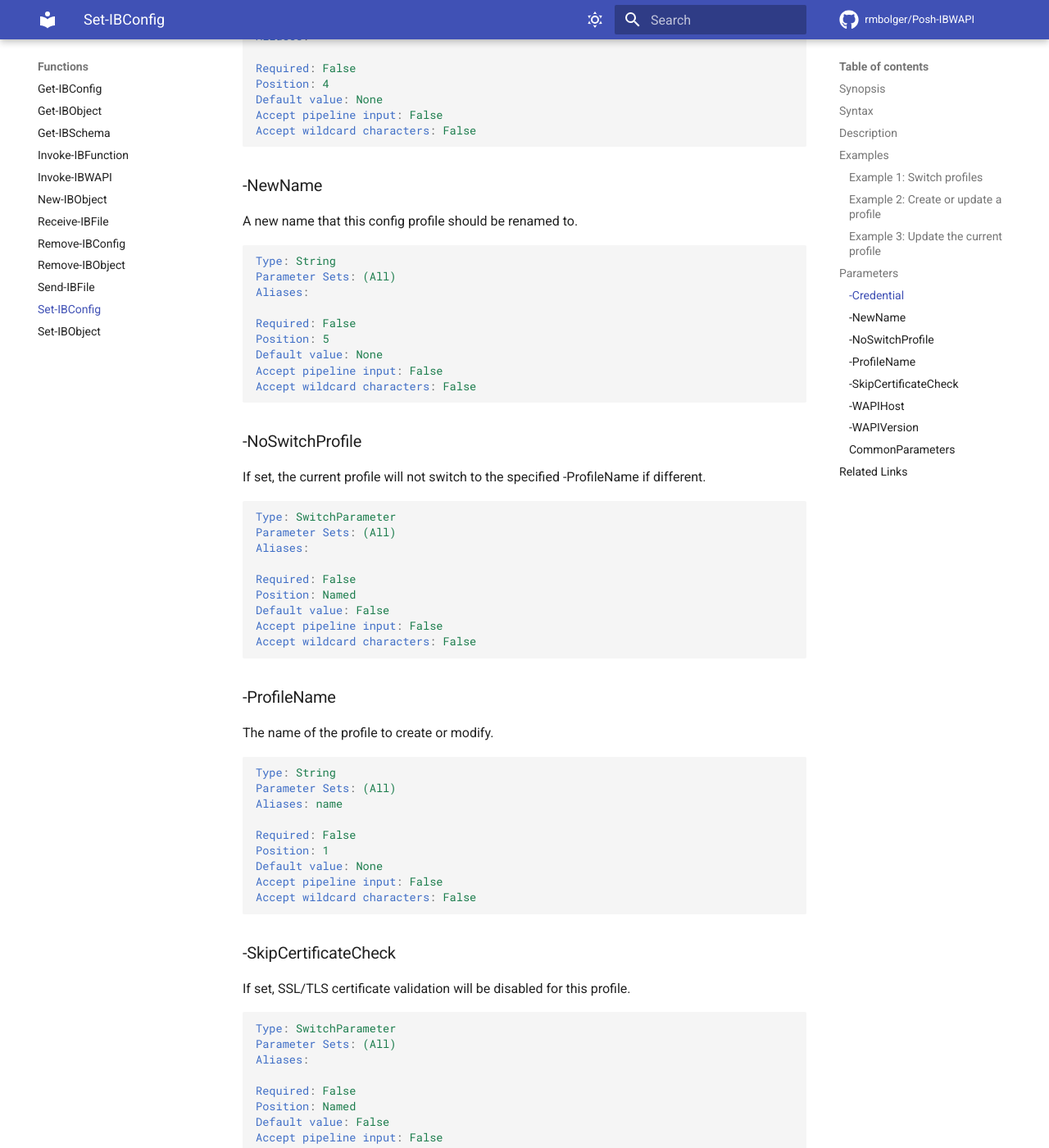
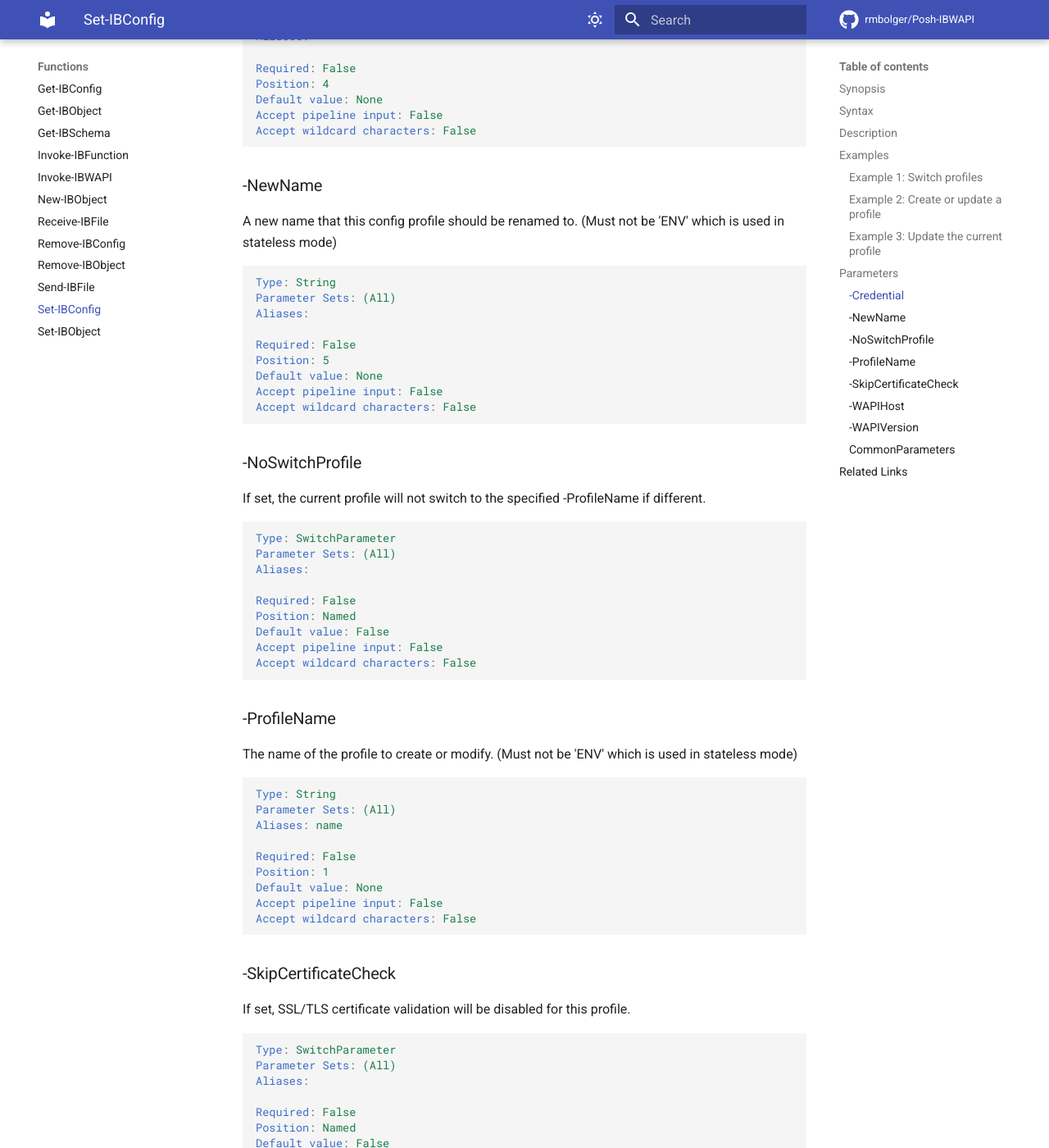
Before and after one commit to rmbolger/Posh-IBWAPI, an MkDocs documentation site: the page built from docs/Functions/Set-IBConfig.md, in a window 1280 px wide and 1400 px high, scrolled down 1489 px. Shown: the whole window at 82% size. Built offline with MkDocs 1.6.1 and Material for MkDocs 9.7.7, drawn with Linux system fonts in a browser that asks for light colours; comment, search, counter and statistics services are not loaded; the version menu is left out.

Commit message:
disallowed the use of 'ENV' as a profile name

````diff
--- a/docs/Functions/Set-IBConfig.md
+++ b/docs/Functions/Set-IBConfig.md
@@ -69,7 +69,7 @@ Accept wildcard characters: False
 ```
 
 ### -NewName
-A new name that this config profile should be renamed to.
+A new name that this config profile should be renamed to. (Must not be 'ENV' which is used in stateless mode)
 
 ```yaml
 Type: String
@@ -99,7 +99,7 @@ Accept wildcard characters: False
 ```
 
 ### -ProfileName
-The name of the profile to create or modify.
+The name of the profile to create or modify. (Must not be 'ENV' which is used in stateless mode)
 
 ```yaml
 Type: String
````
Also changed, not shown: 2 other files.
